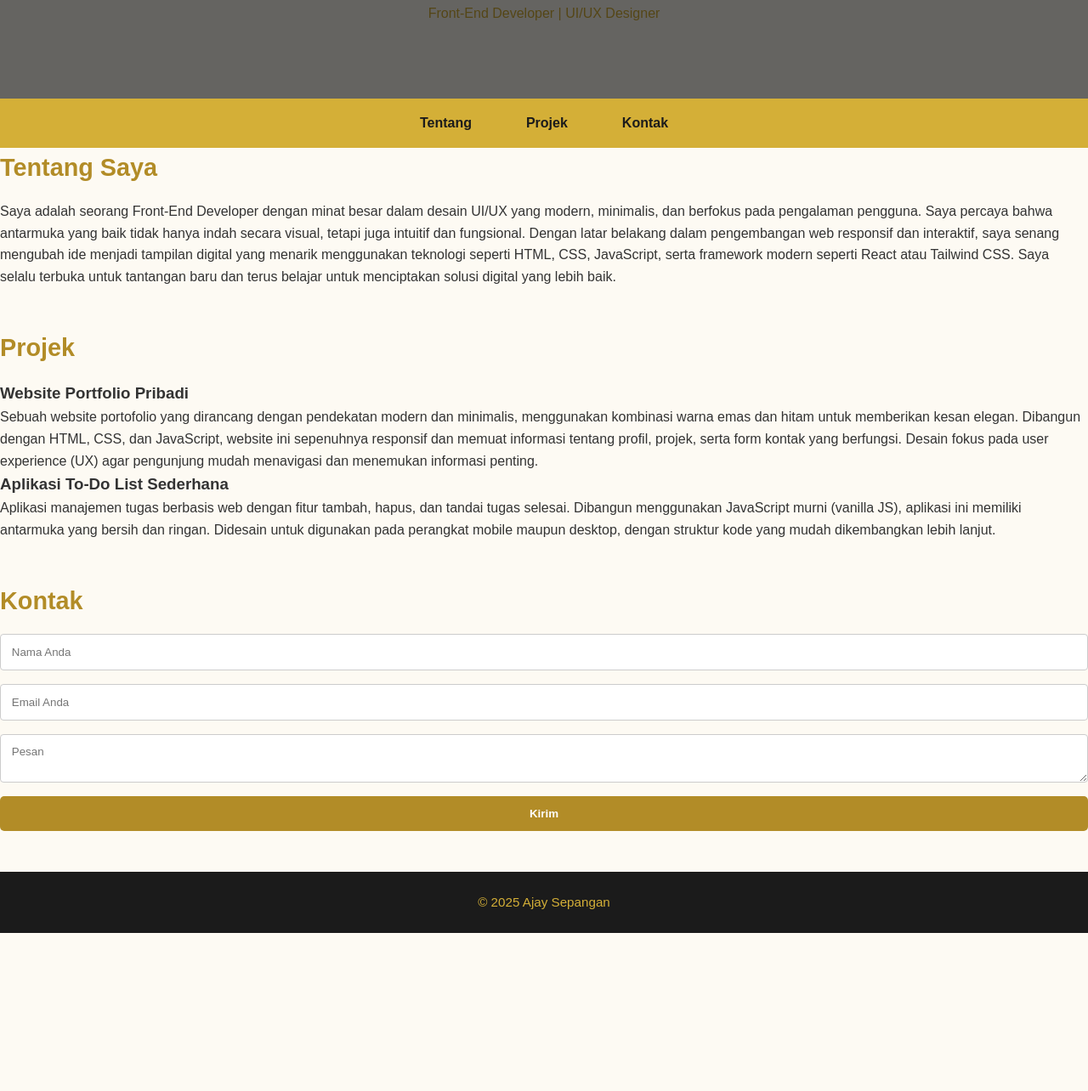
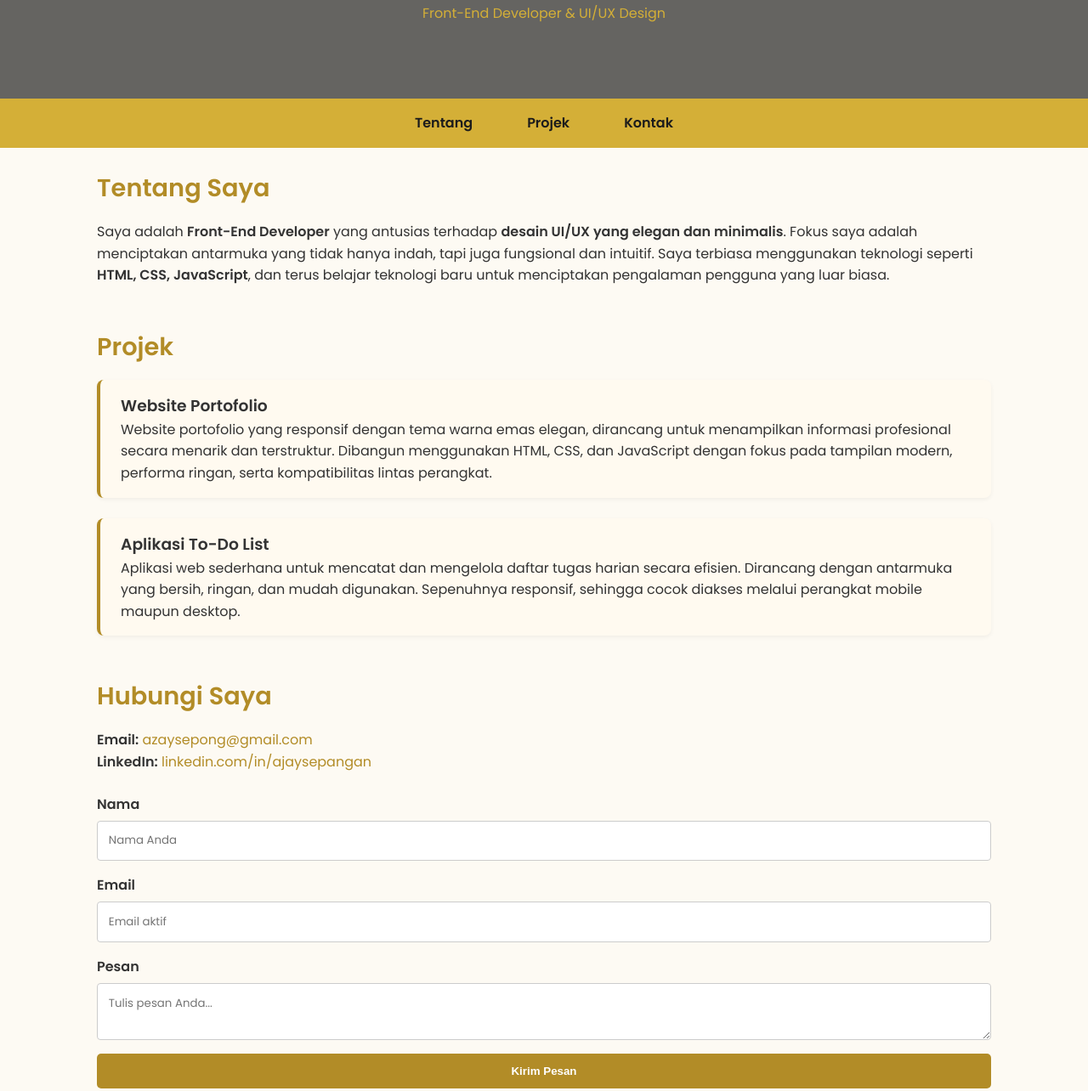
Before and after one commit to AjaySepangan/Workshop-web-portofolio, a plain HTML site: page index.html in a window 1280 px wide. Shown: the part 341-1625 px from the top of the page at 85% size. Before the commit the page ends 1439 px from the top, so only its background shows below. Drawn offline with Linux system fonts and the light colour scheme.

Commit message:
Update index.html

```diff
--- a/index.html
+++ b/index.html
@@ -6,14 +6,18 @@
     <meta name="viewport" content="width=device-width, initial-scale=1.0" />
     <title>Portofolio Ajay Sepangan</title>
     <link rel="stylesheet" href="style.css" />
+    <link href="https://fonts.googleapis.com/css2?family=Poppins:wght@400;600&display=swap" rel="stylesheet">
 </head>
 
 <body>
+
     <header>
-        <div class="container">
+        <div class="container header-content">
             <img src="images/profile picture.jpg" alt="Foto Profil" class="profile-photo" />
-            <h1>Ajay Sepangan</h1>
-            <p>Front-End Developer | UI/UX Designer</p>
+            <div>
+                <h1>Ajay Sepangan</h1>
+                <p>Front-End Developer & UI/UX Design</p>
+            </div>
         </div>
     </header>
 
@@ -25,51 +29,65 @@
         </ul>
     </nav>
 
-    <main>
+    <main class="container">
         <section id="about">
             <h2>Tentang Saya</h2>
-            <p>Saya adalah seorang Front-End Developer dengan minat besar dalam desain UI/UX yang modern, minimalis, dan
-                berfokus pada pengalaman pengguna. Saya percaya bahwa antarmuka yang baik tidak hanya indah secara
-                visual, tetapi juga intuitif dan fungsional.
-                Dengan latar belakang dalam pengembangan web responsif dan interaktif, saya senang mengubah ide menjadi
-                tampilan digital yang menarik menggunakan teknologi seperti HTML, CSS, JavaScript, serta framework
-                modern seperti React atau Tailwind CSS. Saya selalu terbuka untuk tantangan baru dan terus belajar untuk
-                menciptakan solusi digital yang lebih baik.</p>
+            <p>
+                Saya adalah <strong>Front-End Developer</strong> yang antusias terhadap <strong>desain UI/UX yang elegan
+                    dan minimalis</strong>.
+                Fokus saya adalah menciptakan antarmuka yang tidak hanya indah, tapi juga fungsional dan intuitif. Saya
+                terbiasa menggunakan teknologi seperti <strong>HTML, CSS, JavaScript</strong>, dan terus belajar
+                teknologi baru untuk menciptakan pengalaman pengguna yang luar biasa.
+            </p>
         </section>
 
         <section id="projects">
             <h2>Projek</h2>
-            <div class="project">
-                <h3>Website Portfolio Pribadi</h3>
-                <p>Sebuah website portofolio yang dirancang dengan pendekatan modern dan minimalis, menggunakan
-                    kombinasi warna emas dan hitam untuk memberikan kesan elegan. Dibangun dengan HTML, CSS, dan
-                    JavaScript, website ini sepenuhnya responsif dan memuat informasi tentang profil, projek, serta form
-                    kontak yang berfungsi. Desain fokus pada user experience (UX) agar pengunjung mudah menavigasi dan
-                    menemukan informasi penting.</p>
+            <div class="project-card">
+                <h3>Website Portofolio</h3>
+                <p>Website portofolio yang responsif dengan tema warna emas elegan, dirancang untuk menampilkan
+                    informasi profesional secara menarik dan terstruktur. Dibangun menggunakan HTML, CSS, dan JavaScript
+                    dengan fokus pada tampilan modern, performa ringan, serta kompatibilitas lintas perangkat.
+
+                </p>
             </div>
-            <div class="project">
-                <h3>Aplikasi To-Do List Sederhana</h3>
-                <p>Aplikasi manajemen tugas berbasis web dengan fitur tambah, hapus, dan tandai tugas selesai. Dibangun
-                    menggunakan JavaScript murni (vanilla JS), aplikasi ini memiliki antarmuka yang bersih dan ringan.
-                    Didesain untuk digunakan pada perangkat mobile maupun desktop, dengan struktur kode yang mudah
-                    dikembangkan lebih lanjut.</p>
+            <div class="project-card">
+                <h3>Aplikasi To-Do List</h3>
+                <p>Aplikasi web sederhana untuk mencatat dan mengelola daftar tugas harian secara efisien. Dirancang
+                    dengan antarmuka yang bersih, ringan, dan mudah digunakan. Sepenuhnya responsif, sehingga cocok
+                    diakses melalui perangkat mobile maupun desktop.</p>
             </div>
         </section>
 
         <section id="contact">
-            <h2>Kontak</h2>
+            <h2>Hubungi Saya</h2>
+            <div class="contact-info">
+                <p><strong>Email:</strong> <a href="azaysepong@gmail.com">azaysepong@gmail.com</a></p>
+                <p><strong>LinkedIn:</strong> <a href="https://www.linkedin.com/in/ajay-sepangan-09220332a/"
+                        target="_blank">linkedin.com/in/ajaysepangan</a></p>
+            </div>
+
             <form id="contactForm">
-                <input type="text" id="name" placeholder="Nama Anda" required />
-                <input type="email" id="email" placeholder="Email Anda" required />
-                <textarea id="message" placeholder="Pesan" required></textarea>
-                <button type="submit">Kirim</button>
+                <div class="form-group">
+                    <label for="name">Nama</label>
+                    <input type="text" id="name" placeholder="Nama Anda" required />
+                </div>
+                <div class="form-group">
+                    <label for="email">Email</label>
+                    <input type="email" id="email" placeholder="Email aktif" required />
+                </div>
+                <div class="form-group">
+                    <label for="message">Pesan</label>
+                    <textarea id="message" placeholder="Tulis pesan Anda..." required></textarea>
+                </div>
+                <button type="submit">Kirim Pesan</button>
+                <p id="formMessage"></p>
             </form>
-            <p id="formMessage"></p>
         </section>
     </main>
 
     <footer>
-        <p>&copy; 2025 Ajay Sepangan</p>
+        <p>&copy; 2025 Ajay Sepangan. Dibuat dengan sepenuh hati ✨</p>
     </footer>
 
     <script src="script.js"></script>
```
